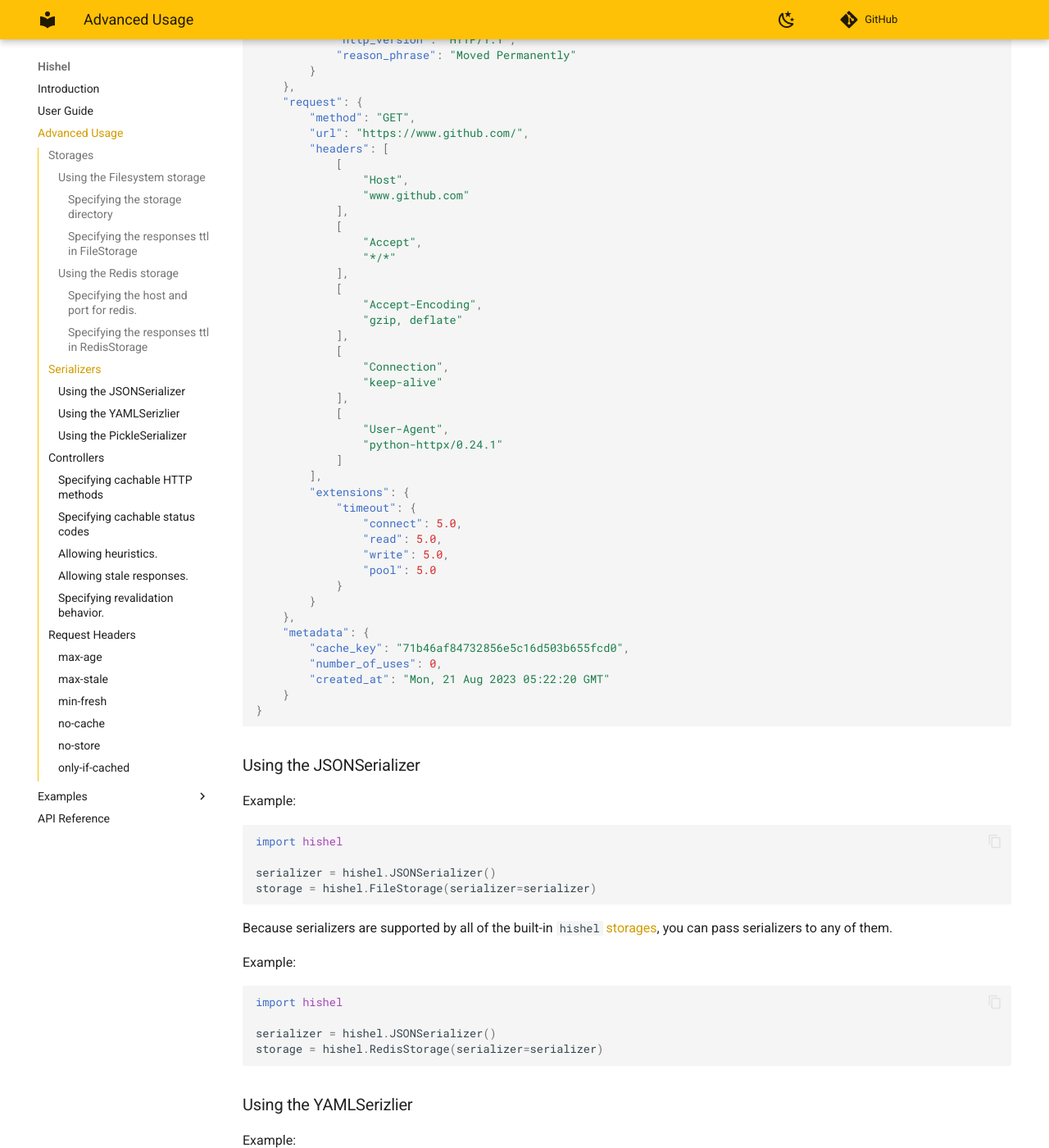
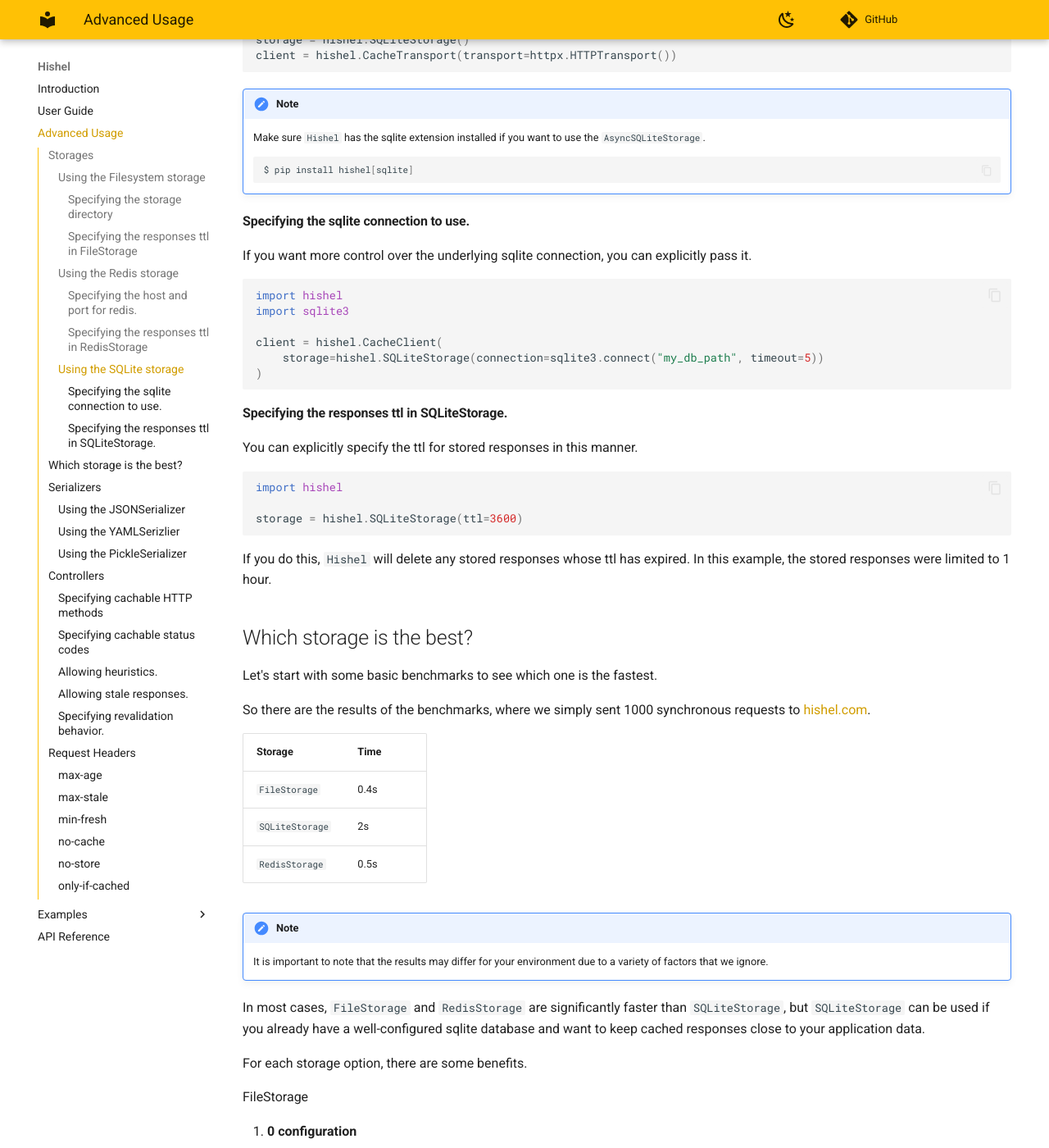
Before and after one commit to karpetrosyan/hishel, an MkDocs documentation site: the page built from docs/advanced.md, in a window 1280 px wide and 1400 px high, scrolled down 2726 px. Shown: the whole window at 82% size. Built offline with MkDocs 1.6.1 and Material for MkDocs 9.7.7, drawn with Linux system fonts in a browser that asks for light colours; comment, search, counter and statistics services are not loaded; some of the changed text lies outside the part shown.

Commit message:
Document SQLiteStorage

````diff
--- a/docs/advanced.md
+++ b/docs/advanced.md
@@ -76,6 +76,13 @@
 client = hishel.CacheTransport(transport=httpx.HTTPTransport())
 ```
 
+!!! note
+    Make sure `Hishel` has the redis extension installed if you want to use the `RedisStorage`.
+    ``` shell
+    $ pip install hishel[redis]
+    ```
+
+
 #### Specifying the host and port for redis.
 
 If you need to connect somewhere other than localhost, this is how you can do it.
@@ -105,6 +112,102 @@
 
 If you do this, `Hishel` will delete any stored responses whose ttl has expired.
 In this example, the stored responses were limited to 1 hour.
+
+### Using the SQLite storage
+
+`Hishel` includes built-in [sqlite](https://www.sqlite.org/index.html) support, allowing you to store your responses in sqlite database.
+
+Example:
+
+```python
+import hishel
+
+storage = hishel.SQLiteStorage()
+client = hishel.CacheClient(storage=storage)
+```
+
+Or if you are using Transports:
+
+```python
+import hishel
+import httpx
+
+storage = hishel.SQLiteStorage()
+client = hishel.CacheTransport(transport=httpx.HTTPTransport())
+```
+
+!!! note
+    Make sure `Hishel` has the sqlite extension installed if you want to use the `AsyncSQLiteStorage`.
+    ``` shell
+    $ pip install hishel[sqlite]
+    ```
+
+#### Specifying the sqlite connection to use.
+
+If you want more control over the underlying sqlite connection, you can explicitly pass it.
+
+```python
+import hishel
+import sqlite3
+
+client = hishel.CacheClient(
+    storage=hishel.SQLiteStorage(connection=sqlite3.connect("my_db_path", timeout=5))
+)
+```
+
+#### Specifying the responses ttl in SQLiteStorage.
+
+You can explicitly specify the ttl for stored responses in this manner.
+
+```python
+import hishel
+
+storage = hishel.SQLiteStorage(ttl=3600)
+```
+
+If you do this, `Hishel` will delete any stored responses whose ttl has expired.
+In this example, the stored responses were limited to 1 hour.
+
+
+## Which storage is the best?
+
+Let's start with some basic benchmarks to see which one is the fastest.
+
+So there are the results of the benchmarks, where we simply sent 1000 synchronous requests to [hishel.com](https://hishel.com).
+
+| Storage           | Time                          |
+| -----------       | ---- |
+| `FileStorage`     | 0.4s |
+| `SQLiteStorage`   | 2s   |
+| `RedisStorage`    | 0.5s |
+
+
+!!! note
+    It is important to note that the results may differ for your environment due to a variety of factors that we ignore.
+
+In most cases, `FileStorage` and `RedisStorage` are significantly faster than `SQLiteStorage`, but `SQLiteStorage` can be used if you already have a well-configured sqlite database and want to keep cached responses close to your application data.
+
+For each storage option, there are some benefits.
+
+FileStorage
+
+1. **0 configuration**
+2. **very fast**
+3. **easy access**
+
+RedisStorage
+
+1. **can be shared**
+2. **very fast**
+3. **redis features**
+
+SQLiteStorage
+
+1. **can be shared**
+2. **sqlite features**
+
+!!! tip
+    Any [serializer](#serializers) can be used with any storage because they are all fully compatible.
 
 ## Serializers
 
@@ -250,7 +353,7 @@
 ```
 
 !!! note
-    Make sure `Hishel` has the yaml extension installed if you want to use the YAMLSerializer.
+    Make sure `Hishel` has the yaml extension installed if you want to use the `YAMLSerializer`.
     ``` shell
     $ pip install hishel[yaml]
     ```
--- a/mkdocs.yml
+++ b/mkdocs.yml
@@ -37,6 +37,7 @@
   - pymdownx.highlight:
       anchor_linenums: true
   - pymdownx.superfences
+  - tables
 
 plugins:
 - mkdocstrings:
````
Also changed, not shown: CHANGELOG.md (+4 -0 lines), docs/api.md (+1 -0 lines), 2 other files.
